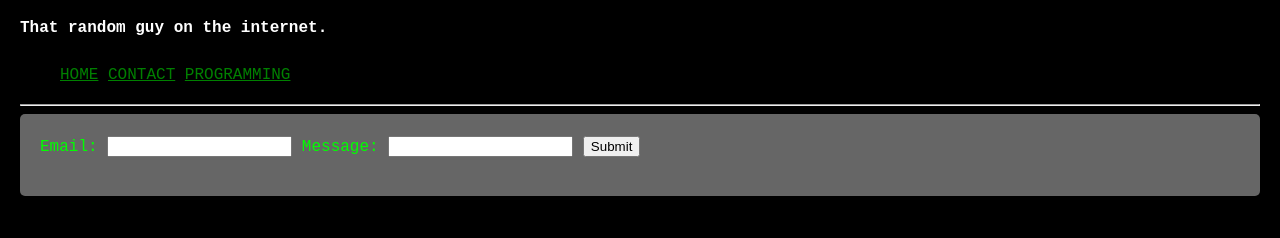
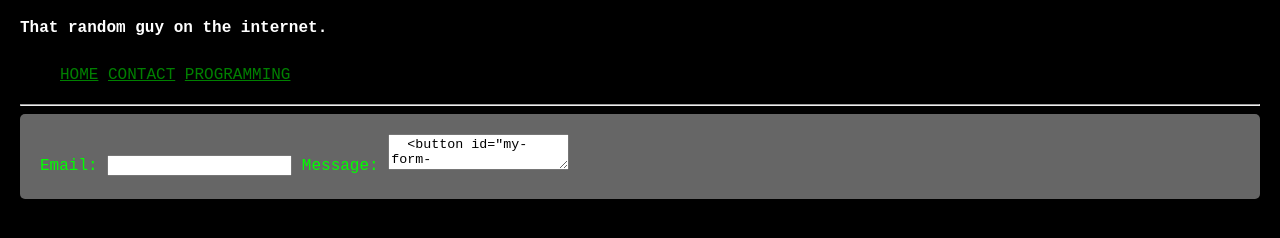
Before and after one commit to NotTimTam/website, a plain HTML site: page contact.html in a window 1280 px wide. Shown: the part 54-292 px from the top of the page. Drawn offline with Linux system fonts and the light colour scheme.

Commit message:
Update contact.html

```diff
--- a/contact.html
+++ b/contact.html
@@ -37,7 +37,7 @@
   <label>Email:</label>
   <input id="cforms" type="email" name="email" />
   <label>Message:</label>
-  <input id="cforms" type="form" name="message" />
+  <textarea id="cforms" type="message" name="message" />
   <button id="my-form-button">Submit</button>
   <p id="my-form-status"></p>
 </form>
```
